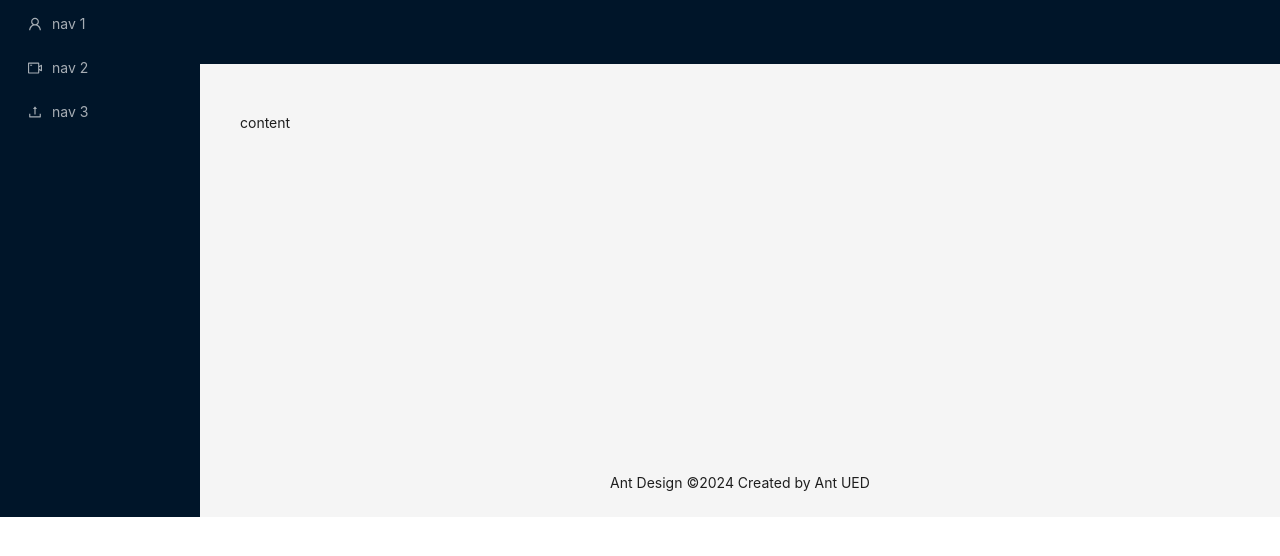
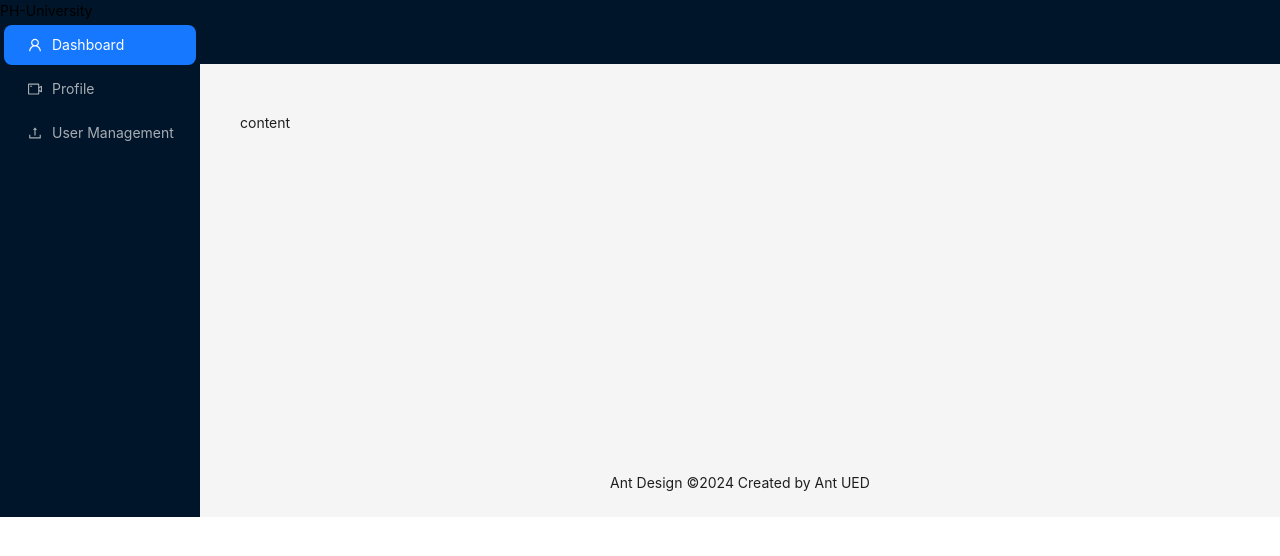
Before and after one commit to naimur-reza/PH-University-Client, a React (Vite) app: page / in a window 1280 px wide. Shown: the top 556 px of the page. Built offline with nearby package versions, Linux system fonts and the light colour scheme.

Commit message:
Add react router

```diff
--- a/src/components/layout/MainLayout.tsx
+++ b/src/components/layout/MainLayout.tsx
@@ -3,11 +3,29 @@ import {
   UserOutlined,
   VideoCameraOutlined,
 } from "@ant-design/icons";
-import { Layout, Menu } from "antd";
+import { Layout, Menu, MenuProps } from "antd";
 
 const { Header, Content, Footer, Sider } = Layout;
 
 const MainLayout = () => {
+  const items: MenuProps["items"] = [
+    {
+      key: "1",
+      icon: <UserOutlined />,
+      label: "Dashboard",
+    },
+    {
+      key: "2",
+      icon: <VideoCameraOutlined />,
+      label: "Profile",
+    },
+    {
+      key: "3",
+      icon: <UploadOutlined />,
+      label: "User Management",
+    },
+  ];
+
   return (
     <Layout className="h-[100vh]">
       <Sider
@@ -19,28 +37,14 @@ const MainLayout = () => {
         onCollapse={(collapsed, type) => {
           console.log(collapsed, type);
         }}>
-        <div className="demo-logo-vertical" />
+        <div className=" text-white font-semibold text-xl flex items-center justify-center h-14">
+          PH-University
+        </div>
         <Menu
           theme="dark"
           mode="inline"
-          defaultSelectedKeys={["4"]}
-          items={[
-            {
-              key: "1",
-              icon: <UserOutlined />,
-              label: "nav 1",
-            },
-            {
-              key: "2",
-              icon: <VideoCameraOutlined />,
-              label: "nav 2",
-            },
-            {
-              key: "3",
-              icon: <UploadOutlined />,
-              label: "nav 3",
-            },
-          ]}
+          defaultSelectedKeys={["1"]}
+          items={items}
         />
       </Sider>
       <Layout>
--- a/src/main.tsx
+++ b/src/main.tsx
@@ -1,10 +1,12 @@
-import React from 'react'
-import ReactDOM from 'react-dom/client'
-import App from './App.tsx'
-import './index.css'
+import React from "react";
+import ReactDOM from "react-dom/client";
 
-ReactDOM.createRoot(document.getElementById('root')!).render(
+import "./index.css";
+import { RouterProvider } from "react-router-dom";
+import router from "./routes/routes.tsx";
+
+ReactDOM.createRoot(document.getElementById("root")!).render(
   <React.StrictMode>
-    <App />
-  </React.StrictMode>,
-)
+    <RouterProvider router={router} />
+  </React.StrictMode>
+);
--- /dev/null
+++ b/src/routes/routes.tsx
@@ -0,0 +1,11 @@
+import { createBrowserRouter } from "react-router-dom";
+import App from "../App";
+
+const router = createBrowserRouter([
+  {
+    path: "",
+    element: <App />,
+  },
+]);
+
+export default router;
```
